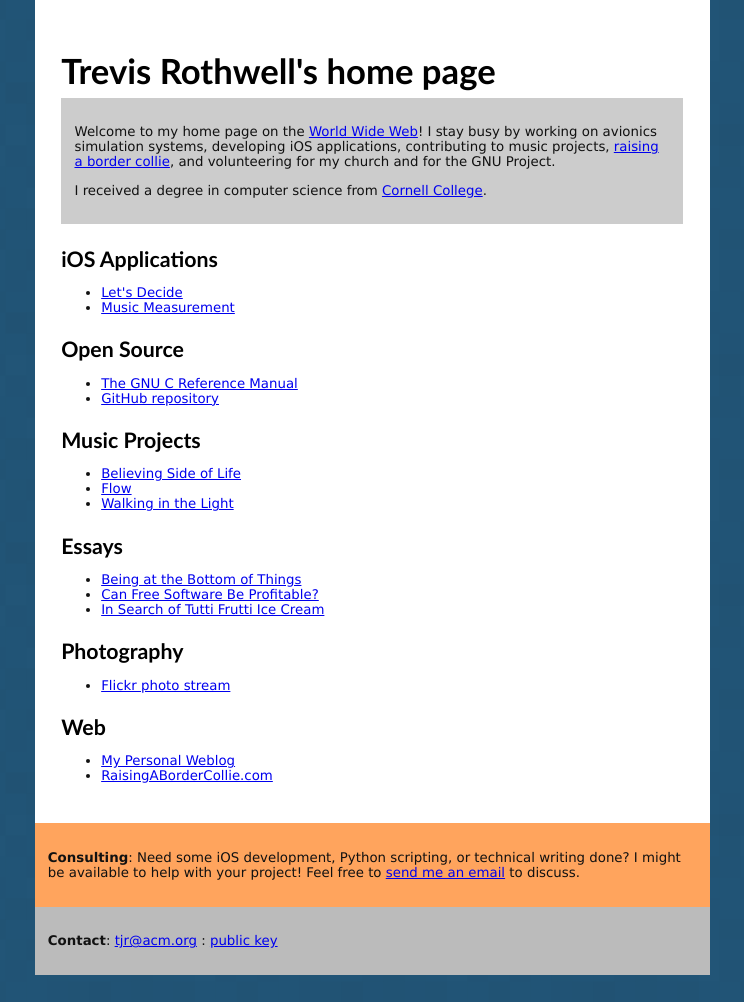
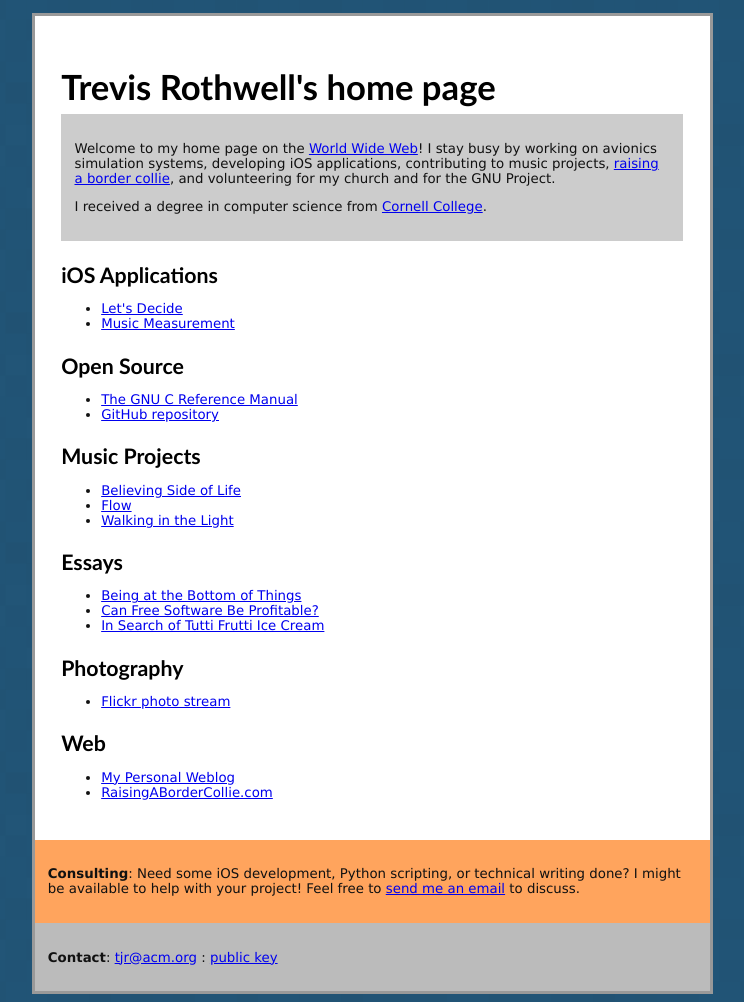
Before and after one commit to tjr/tjr.github.com, a Jekyll site: the page index.html, which Jekyll copies as it is, in a window 1280 px wide. Shown: the whole page, without its empty margins (268-1012 px from the left). Built offline with Jekyll 4.4.1, drawn with Linux system fonts in a browser that asks for light colours; some web fonts are replaced; before the commit the page ends 975 px from its top, so only the background shows below that.

Commit message:
update css

```diff
--- a/css/home.css
+++ b/css/home.css
@@ -4,7 +4,8 @@
 body {
     padding-top: 0px;
     padding-bottom: 0px;
-    margin: 0px;
+    margin-top: 1em;
+    mardin-bottom: 2em;
     text-align: center;
     background-color: #257;
     background-image: url("/images/square_bg.png");
@@ -16,7 +17,7 @@ body {
     margin: 0px auto;
     text-align: left;
     padding: 0px;
-    border: 0px solid black;
+    border: 3px solid #999;
 }
 
 img.photo { border: 1px solid black; }
```
